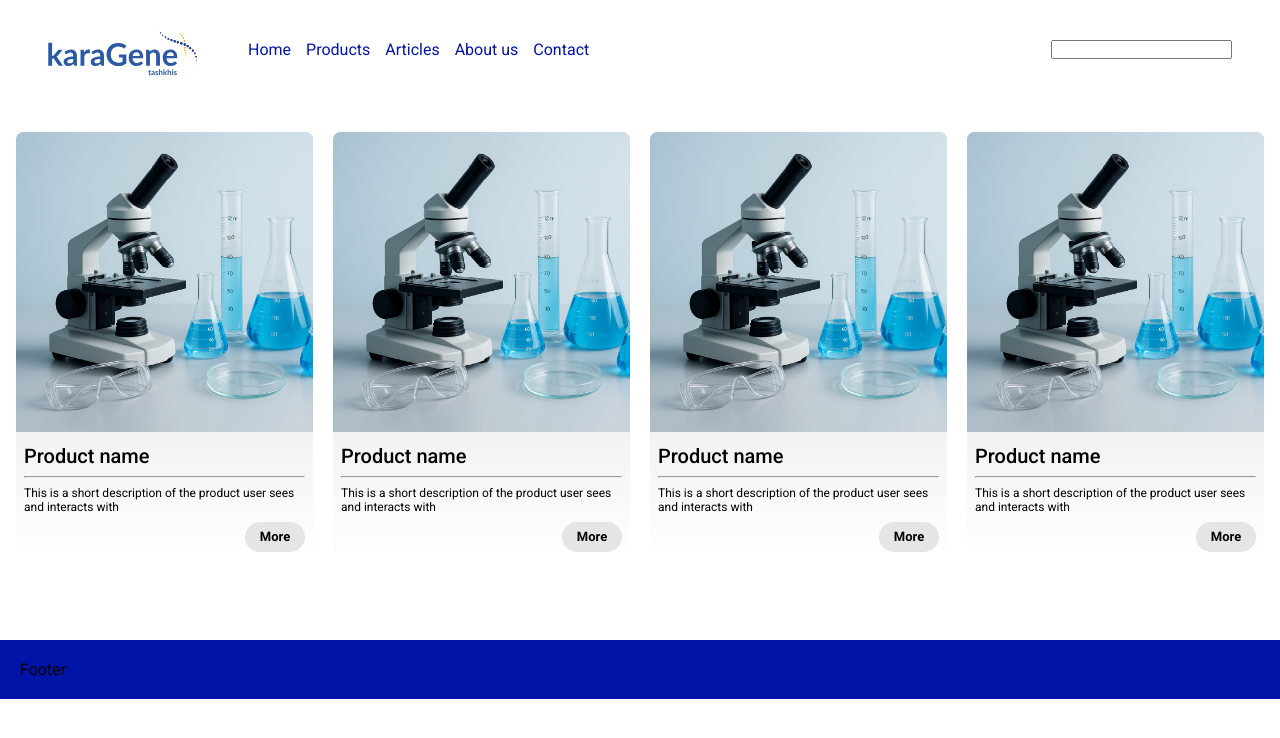
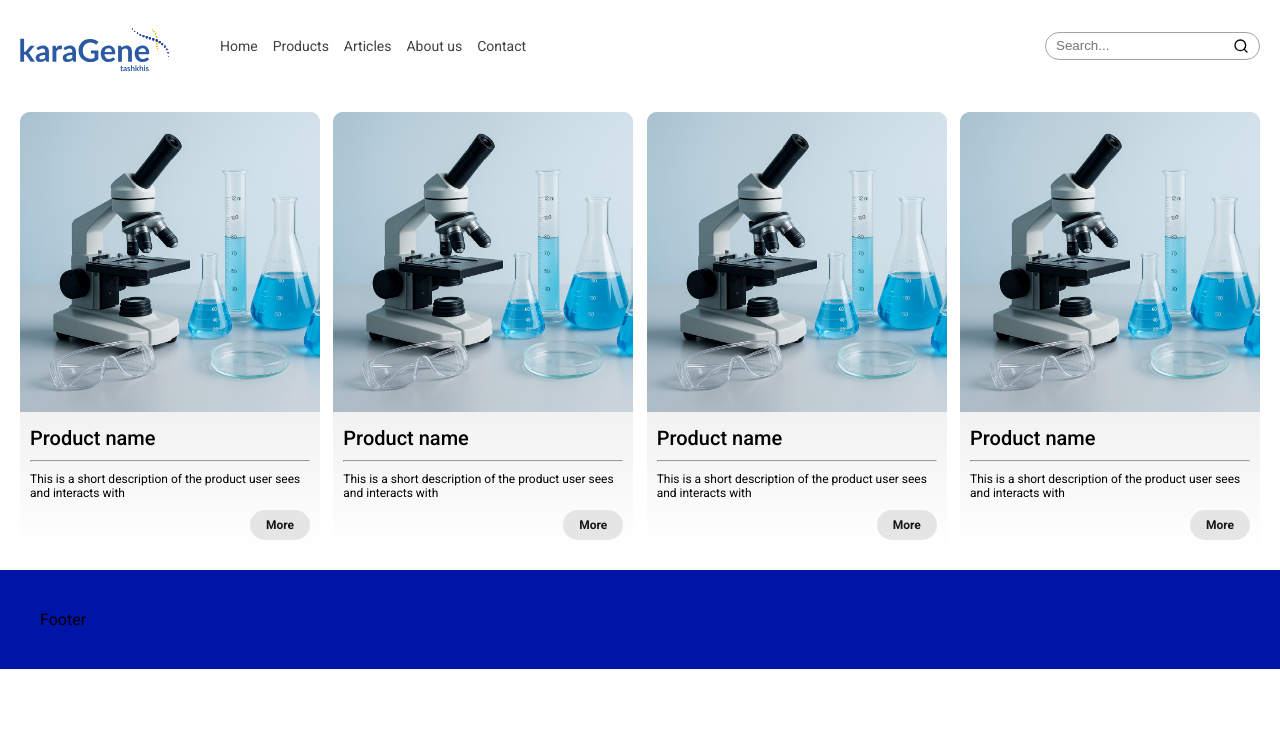
Before and after one commit to Team-JuJus/KGT, a Next.js app: page /en in a window 1280 px wide. Shown: the top 738 px of the page. Built offline with nearby package versions, Linux system fonts and the light colour scheme.

Commit message:
Improved overall layout

```diff
--- a/package.json
+++ b/package.json
@@ -12,7 +12,8 @@
   "dependencies": {
     "next": "15.5.2",
     "react": "19.1.0",
-    "react-dom": "19.1.0"
+    "react-dom": "19.1.0",
+    "react-icons": "^5.5.0"
   },
   "devDependencies": {
     "@eslint/eslintrc": "^3",
--- a/src/app/[lang]/Home.module.css
+++ /dev/null
@@ -1,5 +0,0 @@
-.categories {
-  display: flex;
-  justify-content: center;
-  gap: 20px;
-}
--- a/src/app/[lang]/layout.tsx
+++ b/src/app/[lang]/layout.tsx
@@ -3,7 +3,7 @@ import { Roboto } from "next/font/google";
 const roboto = Roboto();
 
 import Footer from "@/components/layout/Footer";
-import Navbar from "@/components/layout/Navbar";
+import Header from "@/components/layout/Header";
 import "@/styles/globals.css";
 
 interface LayoutProps {
@@ -18,7 +18,7 @@ const LangLayout: React.FC<LayoutProps> = async ({ children, params }) => {
   return (
     <html lang={lang} dir={dir}>
       <body className={lang === "en" ? roboto.className : ""}>
-        <Navbar lang={lang} />
+        <Header lang={lang} />
         {children}
         <Footer lang={lang} />
       </body>
--- a/src/app/[lang]/page.tsx
+++ b/src/app/[lang]/page.tsx
@@ -1,10 +1,4 @@
-// import CategoryCard from "@/components/categories/CategoryCard";
-import React from "react";
-
-import styles from "./Home.module.css";
-import ProductCard from "@/components/products/ProductCard";
-
-import { MOCK_CATEGORIES as data } from "@/Data"; //temporary
+import ProductsSection from "@/components/root-page/ProductsSection";
 
 interface HomeProps {
   params: { lang: string };
@@ -12,24 +6,10 @@ interface HomeProps {
 
 const Home: React.FC<HomeProps> = async ({ params }) => {
   const { lang } = await params;
-  const rtl = lang == "fa";
+
   return (
     <main>
-      <section>
-        <div className={styles.categories}>
-          {data.map((item, index) => (
-            <ProductCard
-              title={lang == "en" ? item.title_en : item.title_fa}
-              link="link"
-              image="/lab-image-2.png"
-              alt="Test text"
-              desc={lang == "en" ? item.summary_en : item.summary_fa}
-              key={index}
-              lang={lang}
-            />
-          ))}
-        </div>
-      </section>
+      <ProductsSection lang={lang} />
     </main>
   );
 };
--- a/src/components/layout/Footer.tsx
+++ b/src/components/layout/Footer.tsx
@@ -7,7 +7,11 @@ interface FooterProps {
 }
 
 const Footer: React.FC<FooterProps> = ({ lang }) => {
-  return <footer className={styles.footer}>Footer</footer>;
+  return (
+    <footer className={styles.footer}>
+      <div>Footer</div>
+    </footer>
+  );
 };
 
 export default Footer;
--- a/src/components/layout/Header.module.css
+++ b/src/components/layout/Header.module.css
@@ -2,7 +2,6 @@
   display: flex;
   align-items: center;
   gap: 50px;
-  padding: var(--spacing-lg) var(--spacing-2xl);
 }
 
 .logo {
@@ -14,9 +13,11 @@
   gap: 15px;
   text-decoration: none;
   width: 100%;
+
   a {
+    font-size: var(--font-size-sm);
     text-decoration: none;
-    color: var(--primary);
+    color: var(--neutral-700);
   }
 }
 
@@ -24,3 +25,20 @@
   justify-self: flex-end;
   display: flex;
 }
+
+.searchbar {
+  display: flex;
+  align-items: center;
+  padding: 5px 10px;
+  border: 1px solid var(--neutral-400);
+  border-radius: 20px;
+
+  input {
+    outline: none;
+    border: none;
+
+    ::placeholder {
+      font-size: 5px;
+    }
+  }
+}
--- a/src/components/layout/Navbar.tsx
+++ b/src/components/layout/Header.tsx
@@ -1,6 +1,5 @@
-import Image from "next/image";
 import Link from "next/link";
-import React from "react";
+import { FiSearch } from "react-icons/fi";
 
 import styles from "./Header.module.css";
 
@@ -14,6 +13,7 @@ const Navbar: React.FC<NavbarProps> = async ({ lang }) => {
   return (
     <header className={styles.header}>
       <img src={"logo.svg"} alt="logo" className={styles.logo} />
+
       <nav className={styles.nav}>
         {data.map((item) => (
           <Link key={item.name_en} href={"#" + item.link}>
@@ -23,7 +23,10 @@ const Navbar: React.FC<NavbarProps> = async ({ lang }) => {
       </nav>
 
       <div className={styles.tools}>
-        <input type="text" name="search" />
+        <div className={styles.searchbar}>
+          <input type="text" name="search" placeholder="Search..." />
+          <FiSearch />
+        </div>
       </div>
     </header>
   );
--- a/src/components/products/ProductCard.module.css
+++ b/src/components/products/ProductCard.module.css
@@ -3,15 +3,15 @@
   width: 300px;
   height: fit-content;
   background: linear-gradient(180deg, var(--neutral-300), transparent);
-  border-radius: var(--radius-md) var(--radius-md) 0 0;
+  border-radius: 10px 10px 0 0;
   overflow: hidden;
 }
 
 .details {
-  padding: var(--spacing-sm);
+  padding: 10px;
   display: flex;
   flex-direction: column;
-  gap: var(--spacing-sm);
+  gap: 10px;
 }
 
 .image {
@@ -21,6 +21,10 @@
   object-position: 0;
 }
 
+.caption {
+  font-size: var(--font-size-xs);
+}
+
 .button {
   display: flex;
   align-items: center;
@@ -28,10 +32,10 @@
   text-decoration: none;
   width: 60px;
   height: 30px;
-  font-size: small;
+  font-size: var(--font-size-xs);
   font-weight: 700;
   background-color: var(--neutral-200);
-  color: black;
-  border-radius: var(--radius-lg);
+  color: var(--neutral-900);
+  border-radius: 15px;
   align-self: flex-end;
 }
--- a/src/components/products/ProductCard.tsx
+++ b/src/components/products/ProductCard.tsx
@@ -29,10 +29,14 @@ const ProductCard: React.FC<ProductCardProps> = ({
         alt={alt}
         className={styles.image}
       />
+
       <div className={styles.details}>
         <h3>{title}</h3>
+
         <hr />
-        <p className="caption">{desc}</p>
+
+        <p className={styles.caption}>{desc}</p>
+
         <Link href={link} className={styles.button}>
           {lang === "en" ? "More" : "بیشتر"}
         </Link>
--- /dev/null
+++ b/src/components/root-page/ProductSection.module.css
@@ -0,0 +1,4 @@
+.container {
+  display: flex;
+  justify-content: space-between;
+}
--- /dev/null
+++ b/src/components/root-page/ProductsSection.tsx
@@ -0,0 +1,28 @@
+import { MOCK_CATEGORIES as data } from "@/Data"; //temporary
+import ProductCard from "@/components/products/ProductCard";
+
+import styles from "./ProductSection.module.css";
+
+interface ProductsSectionProps {
+  lang: string;
+}
+
+const ProductsSection: React.FC<ProductsSectionProps> = ({ lang }) => {
+  return (
+    <section className={styles.container}>
+      {data.map((item, index) => (
+        <ProductCard
+          title={lang == "en" ? item.title_en : item.title_fa}
+          link="link"
+          image="/lab-image-2.png"
+          alt="Test text"
+          desc={lang == "en" ? item.summary_en : item.summary_fa}
+          key={index}
+          lang={lang}
+        />
+      ))}
+    </section>
+  );
+};
+
+export default ProductsSection;
--- a/src/styles/globals.css
+++ b/src/styles/globals.css
@@ -49,20 +49,6 @@
   --info-light: #38bdf8;
   --info-dark: #0369a1;
 
-  /* Spacing Scale */
-  --spacing-xs: 4px;
-  --spacing-sm: 8px;
-  --spacing-md: 16px;
-  --spacing-lg: 24px;
-  --spacing-xl: 32px;
-  --spacing-2xl: 48px;
-  --spacing-3xl: 64px;
-
-  /* Border Radius */
-  --radius-sm: 4px;
-  --radius-md: 8px;
-  --radius-lg: 24px;
-
   /* Shadows */
   --shadow-xs: 0 1px 2px rgba(0, 0, 0, 0.05);
   --shadow-sm: 0 1px 3px rgba(0, 0, 0, 0.1);
@@ -73,6 +59,8 @@
   --shadow-inner: inset 0 2px 4px rgba(0, 0, 0, 0.06);
   --shadow-none: none;
 
+  /* Layout */
+
   /* Typography Scale */
   --font-size-xs: 12px;
   --font-size-sm: 14px;
@@ -80,22 +68,17 @@
   --font-size-lg: 20px;
   --font-size-xl: 24px;
   --font-size-2xl: 32px;
-
-  --line-height-xs: 16px;
-  --line-height-sm: 20px;
-  --line-height-md: 24px;
-  --line-height-lg: 32px;
-  --line-height-xl: 40px;
-  --line-height-2xl: 48px;
 }
 
 /* Layout Defaults */
-main {
-  padding: var(--spacing-md);
-}
 
-section {
-  margin: var(--spacing-md) 0 var(--spacing-3xl);
+section,
+header,
+footer div {
+  width: 100%;
+  max-width: 1300px;
+  margin: 0 auto;
+  padding: 20px;
 }
 
 /* Typography */
@@ -117,44 +100,3 @@ h3 {
 p {
   font-size: var(--font-size-md);
 }
-
-.caption {
-  font-size: var(--font-size-xs);
-}
-
-/* Utilities: Radius */
-.rounded-sm {
-  border-radius: var(--radius-sm);
-}
-.rounded-md {
-  border-radius: var(--radius-md);
-}
-.rounded-lg {
-  border-radius: var(--radius-lg);
-}
-
-/* Utilities: Shadows */
-.shadow-xs {
-  box-shadow: var(--shadow-xs);
-}
-.shadow-sm {
-  box-shadow: var(--shadow-sm);
-}
-.shadow-md {
-  box-shadow: var(--shadow-md);
-}
-.shadow-lg {
-  box-shadow: var(--shadow-lg);
-}
-.shadow-xl {
-  box-shadow: var(--shadow-xl);
-}
-.shadow-2xl {
-  box-shadow: var(--shadow-2xl);
-}
-.shadow-inner {
-  box-shadow: var(--shadow-inner);
-}
-.shadow-none {
-  box-shadow: var(--shadow-none);
-}
```
